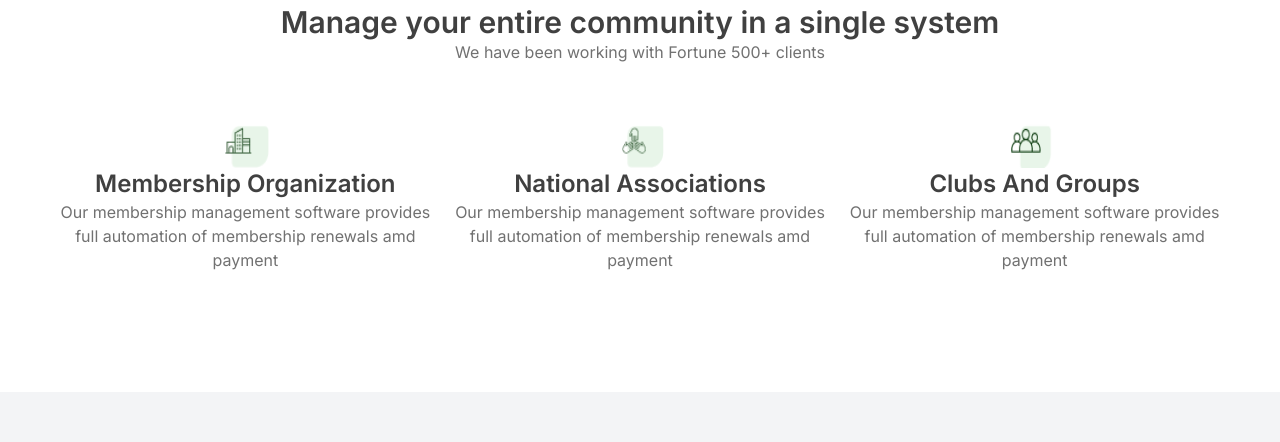
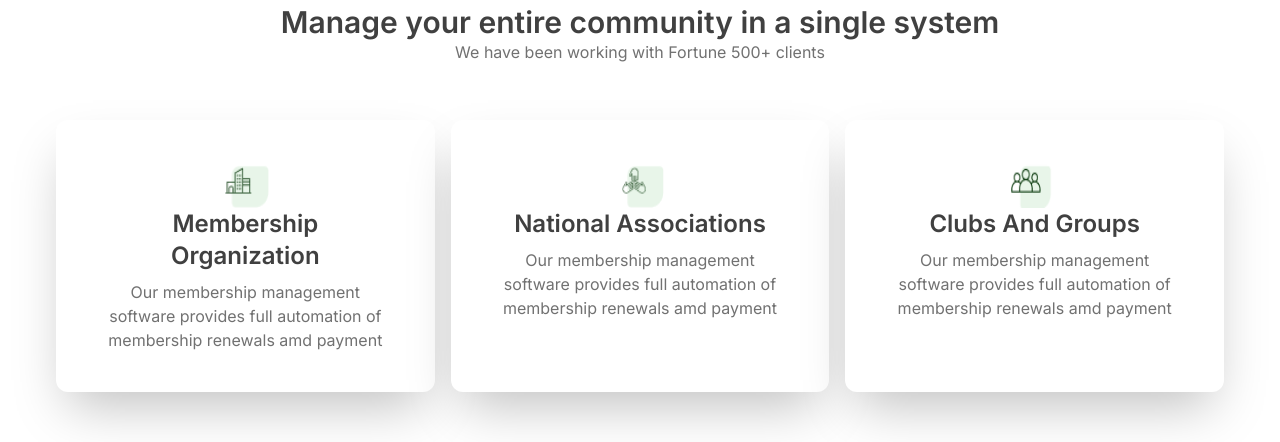
Before and after one commit to zablon-oigo/agency, a React (Vite) app: page / in a window 1280 px wide. Shown: the part 1180-1622 px from the top of the page. Built offline with nearby package versions, Linux system fonts and the light colour scheme.

Commit message:
adding shadow to services card

```diff
--- a/src/assets/Layout/Card.jsx
+++ b/src/assets/Layout/Card.jsx
@@ -28,13 +28,13 @@ function Card() {
   return (
     <div className='grid md:grid-cols-3 grid-cols-1 gap-4 '>
       {items.map((item) => (
-        <div className="" key={item.id}>
+        <div className="bg-white shadow-2xl rounded-xl  px-10 py-10" key={item.id}>
           <div className="">
             <span className="">
               <img src={item.icon} alt="" className='mx-auto w-12 h-12' />
             </span>
           </div>
-          <h2 className="text-2xl font-semibold text-neutralDGray capitalize text-center">
+          <h2 className="mb-2 text-2xl font-semibold text-neutralDGray capitalize text-center">
             {item.title}
           </h2>
           <p className="text-md text-neutralGray  first-letter:capitalize text-center ">
```
